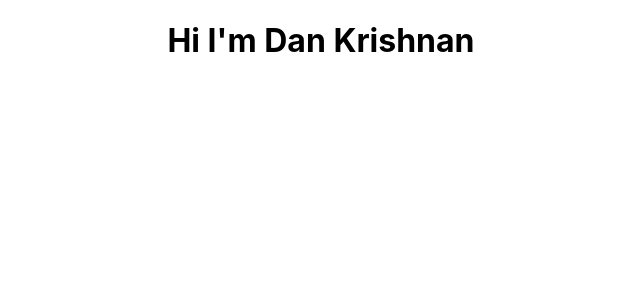
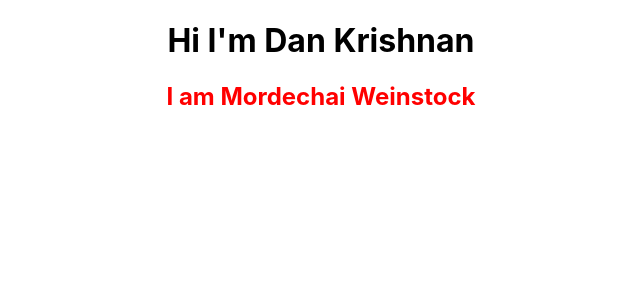
Before and after one commit to rockettown1/letscontribute, a React (Create React App) app: page / in a window 1280 px wide. Shown: the top 300 px of the page, without its empty margins (319-959 px from the left). Built offline with nearby package versions, Linux system fonts and the light colour scheme; the HTML template or start-up script is replaced by a standard one.

Commit message:
added Mordechai component with a corresponding css file

```diff
--- a/src/App.js
+++ b/src/App.js
@@ -2,16 +2,19 @@ import React, { Component } from "react";
 import logo from "./logo.svg";
 import "./App.css";
 import Card from "./components/Card";
+import Mordechai from "./components/Mordechai";
 
 class App extends Component {
   state = {
     dan: "Dan Krishnan",
+    mordechai: "Mordechai Weinstock"
   };
 
   render() {
     return (
       <div className="App">
         <Card name={this.state.dan} />
+        <Mordechai name={this.state.mordechai} />
       </div>
     );
   }
--- /dev/null
+++ b/src/components/Mordechai.css
@@ -0,0 +1,7 @@
+.name {
+    color: red;
+}
+
+.name:hover {
+    color: blue;
+}
--- /dev/null
+++ b/src/components/Mordechai.js
@@ -0,0 +1,12 @@
+import React from 'react';
+import './Mordechai.css';
+
+const Mordechai = ({ name }) => {
+    return (
+        <div>
+            <h2 className="name">I am {name}</h2>
+        </div>
+    )
+}
+
+export default Mordechai;
```
